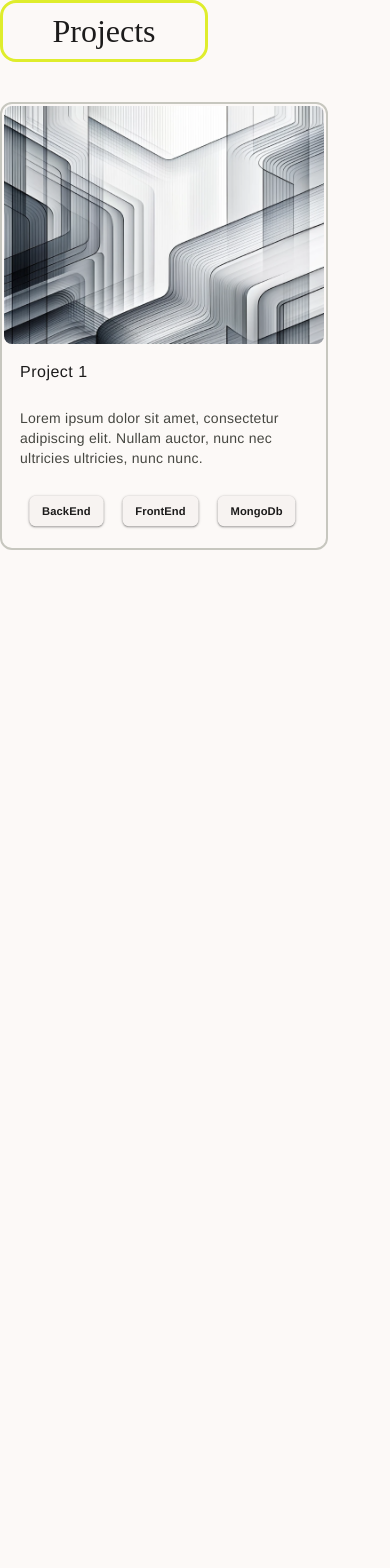
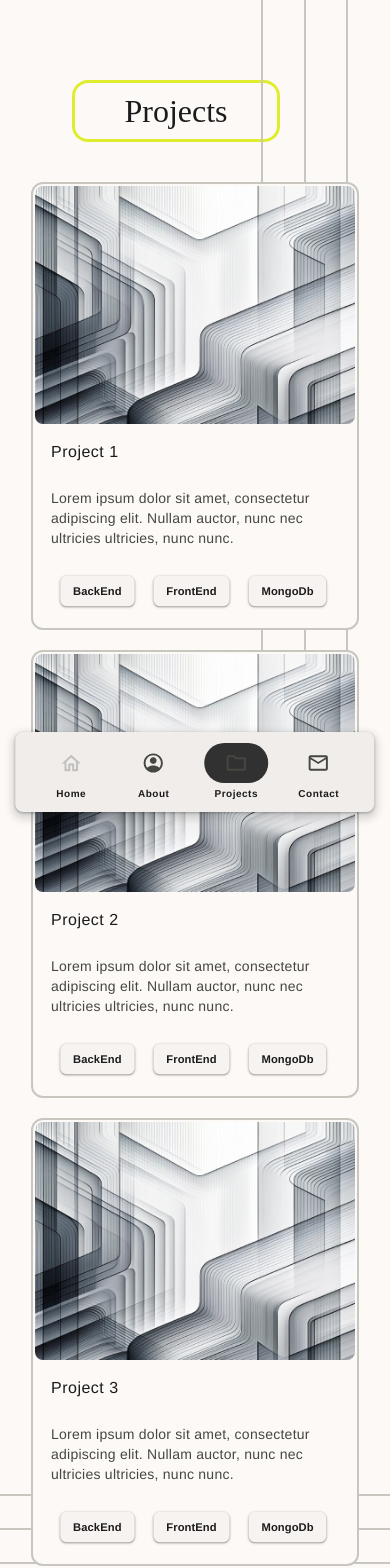
Before and after one commit to thiago186/portfoliov2, a React (Vite) app: page /projects in a window 390 px wide. Shown: the top 1568 px of the page. Before the commit the page ends 844 px from the top, so only its background shows below. Built offline with nearby package versions, Linux system fonts and the light colour scheme.

Commit message:
:sparkles: projects page completed (responsiveness not checked)

```diff
--- a/src/components/ProjectCard/ProjectCard.css
+++ b/src/components/ProjectCard/ProjectCard.css
@@ -4,6 +4,7 @@
     flex-direction: column;
     height: 440px;
     width: 320px;
+    z-index: 50;
     align-items: flex-start;
     border-radius: 12px;
     border: 2px solid var(--M3-sys-light-outline-variant, #C7C7BF);
--- a/src/pages/ProjectsPage.css
+++ b/src/pages/ProjectsPage.css
@@ -0,0 +1,86 @@
+.projects-page-container {
+    margin: 80px 72px 80px 72px;
+}
+
+.projects-grid-container {
+    display: grid;
+    grid-template-columns: repeat(auto-fill, minmax(300px, 1fr));
+    grid-gap: 20px;
+    justify-content: center;
+    justify-items: center;
+    padding: 0px 32px;
+    z-index: 50;
+}
+
+
+.pjphline {
+    position: absolute;
+    height: 0.125rem;
+    left: 0;
+    width: 100%;
+    background: #C7C7BF;
+}
+
+.pjpvline {
+    z-index: 1;
+    position: fixed;
+    height: 100vh;
+    width: 0.125rem;
+    top: 0;
+    background: #C7C7BF;
+}
+
+
+.pjphline1 {
+    margin-top: calc(32px - 50*2px);
+}
+
+.pjphline2 {
+    margin-top: calc(32px - 50*1px);
+}
+
+.pjphline3 {
+    margin-top: calc(32px);
+}
+
+.pjpvline1 {
+    right: 10vh;
+    /* Position the line to the right */
+}
+
+.pjpvline2 {
+    right: 20vh;
+}
+
+.pjpvline3 {
+    right: 30vh;
+}
+
+
+@media (max-width: 768px) {
+
+    .pjpvline1 {
+        right: 5vh;
+    }
+
+    .pjpvline2 {
+        right: 10vh;
+    }
+
+    .pjpvline3 {
+        right: 15vh;
+    }
+
+    .pjphline1 {
+        margin-top: -10vh;
+    }
+
+    .pjphline2 {
+        margin-top: -14vh;
+    }
+
+    .pjphline3 {
+        margin-top: -18vh;
+    }
+
+}
--- a/src/pages/ProjectsPage.jsx
+++ b/src/pages/ProjectsPage.jsx
@@ -4,25 +4,56 @@ import React from 'react';
 import Title from '../components/Title/Title';
 import ProjectCard from '../components/ProjectCard/ProjectCard';
 
+import Navbar from '../components/Navbar/navbar';
+
+import './ProjectsPage.css';
+
 import projectImg from '/images/project-placeholder.png';
 
 const ProjectsPage = () => {
 
-  let project1 = {
+  let projects = {
+    project1: {
       "title": "Project 1",
       "description": "Lorem ipsum dolor sit amet, consectetur adipiscing elit. Nullam auctor, nunc nec ultricies ultricies, nunc nunc.",
       "tags": ["BackEnd", "FrontEnd", "MongoDb"],
       imageUrl: projectImg
+    },
+    project2: {
+      "title": "Project 2",
+      "description": "Lorem ipsum dolor sit amet, consectetur adipiscing elit. Nullam auctor, nunc nec ultricies ultricies, nunc nunc.",
+      "tags": ["BackEnd", "FrontEnd", "MongoDb"],
+      imageUrl: projectImg
+    },
+    project3: {
+      "title": "Project 3",
+      "description": "Lorem ipsum dolor sit amet, consectetur adipiscing elit. Nullam auctor, nunc nec ultricies ultricies, nunc nunc.",
+      "tags": ["BackEnd", "FrontEnd", "MongoDb"],
+      imageUrl: projectImg
+    }
   }
 
 
+
   return (
-    <div>
+    <>
+      <div className="pjpvline pjpvline1" />
+      <div className="pjpvline pjpvline2" />
+      <div className="pjpvline pjpvline3" />
+      <Navbar />
+      <div className='projects-page-container'>
         <Title content="Projects" className='projects-title-container' />
         <div className='projects-grid-container'>
-        <ProjectCard project={project1}/>
+          <ProjectCard project={projects.project1} />
+          <ProjectCard project={projects.project2} />
+          <ProjectCard project={projects.project3} />
         </div>
       </div>
+      <div className="pjphline pjphline1" />
+      <div className="pjphline pjphline2" />
+      <div className="pjphline pjphline3" />
+    </>
+
   );
 };
 
```
Also changed, not shown: src/pages/AboutMePage copy.css (deleted, +0 -189 lines). Lines whose indentation alone changed are shown as unchanged.
